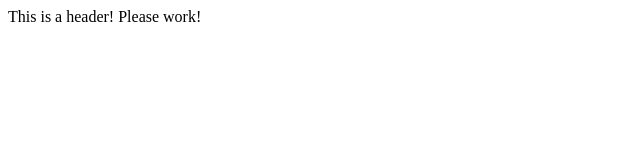
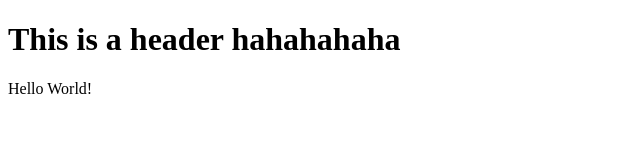
Before and after one commit to WaystarRoyco/MichelleV, a plain HTML site: page index.html in a window 1280 px wide. Shown: the whole page, without its empty margins (0-640 px from the left). Drawn offline with Linux system fonts and the light colour scheme.

Commit message:
made an index

```diff
--- a/index.html
+++ b/index.html
@@ -3,11 +3,12 @@
 <head>
     <meta charset="UTF-8">
     <meta name="viewport" content="width=device-width, initial-scale=1.0">
-    <title>Document</title>
+    <title>Michelle V</title>
 </head>
 <body>
+    <h1>This is a header hahahahaha</h1>
     <a>
-        This is a header! Please work!
+        Hello World!
     </a>
 </body>
 </html>
```
